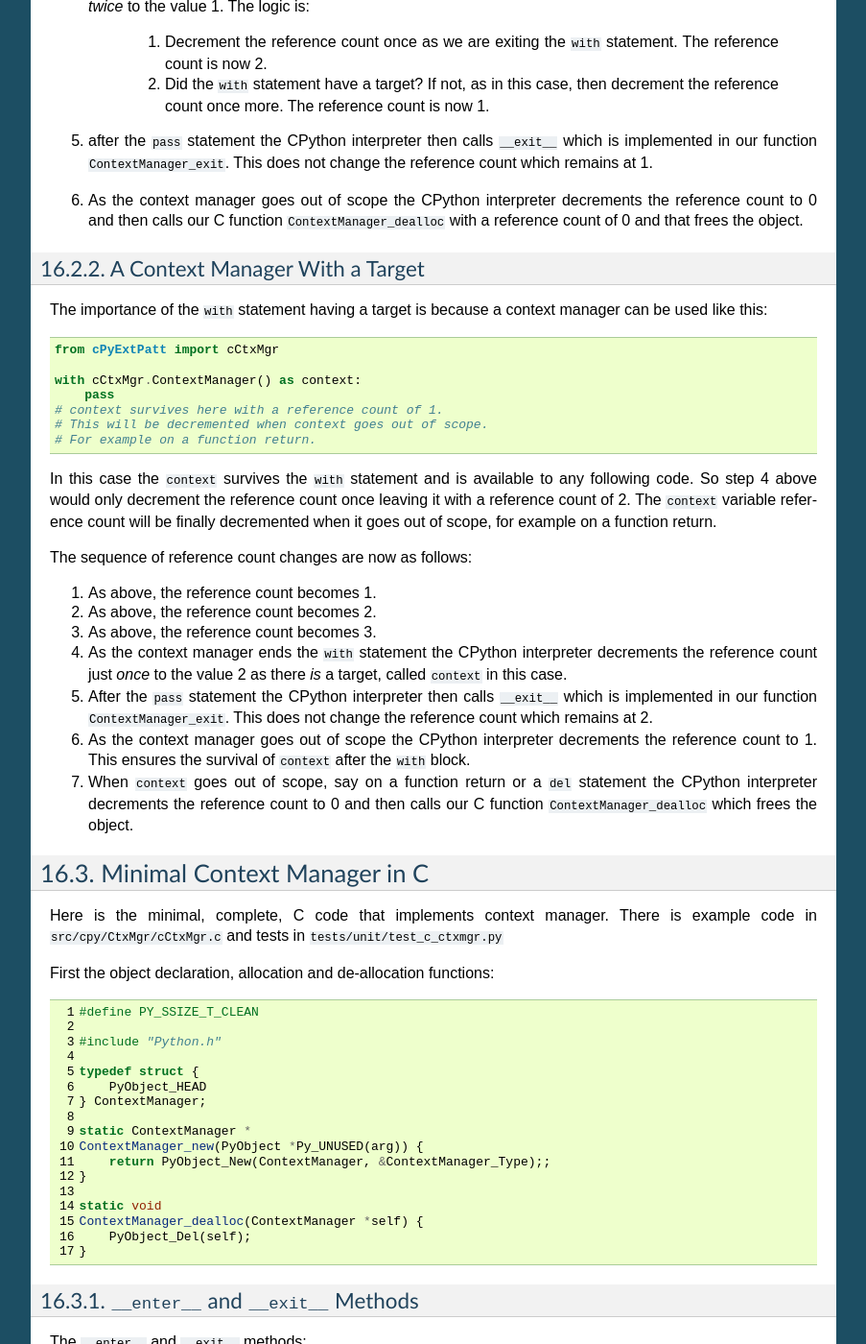
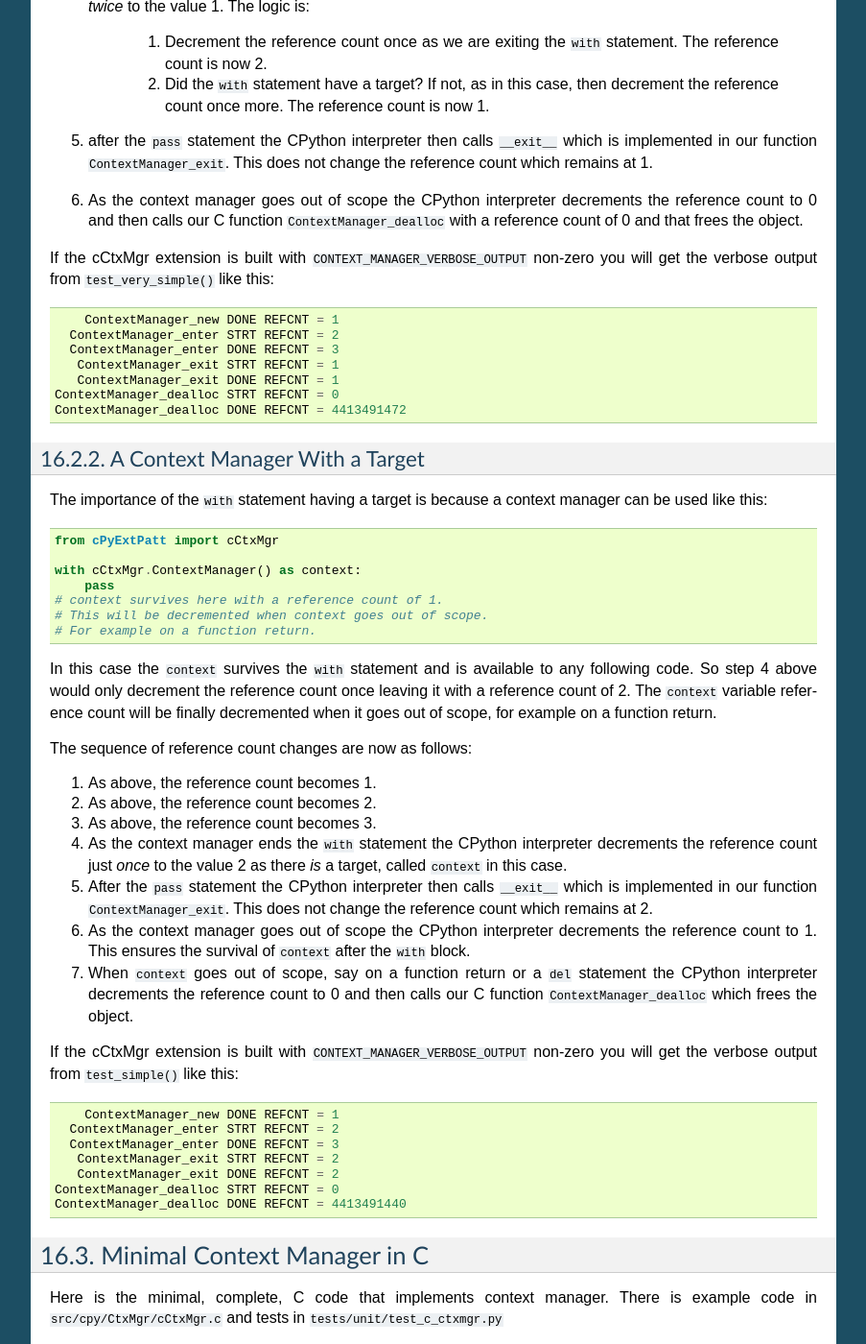
Before and after one commit to paulross/PythonExtensionPatterns, a Sphinx documentation site: the page built from doc/sphinx/source/context_manager.rst, in a window 1280 px wide and 1400 px high, scrolled down 1648 px. Shown: the whole window at 96% size, without its empty margins (198-1101 px from the left). Built offline with Sphinx 7.4.7, drawn with Linux system fonts in a browser that asks for light colours.

Commit message:
Exploring Python 3.14 changes in reference counting. This was looking aat context managers, they seem to be the same as Python 3.13.

```diff
--- a/HISTORY.rst
+++ b/HISTORY.rst
@@ -9,6 +9,7 @@ History
 
   - This checks the build against Python 3.14 but does not include any Python 3.14 specific features.
   - Several tests that check reference counts are now conditional on the Python version >= 3.14.
+  - There are reference count changes, as yet unexplained, but reflected in the tests.
 
 - Add CMake support and example of debugging.
 - Drop support for Python 3.8 and 3.9 (although they will likely work if you try).
--- a/doc/sphinx/source/context_manager.rst
+++ b/doc/sphinx/source/context_manager.rst
@@ -161,6 +148,18 @@ The sequence of reference count changes are as follows:
    count to 0 and then calls our C function ``ContextManager_dealloc`` with a reference count
    of 0 and that frees the object.
 
+If the cCtxMgr extension is built with ``CONTEXT_MANAGER_VERBOSE_OUTPUT`` non-zero you will get the verbose output from
+``test_very_simple()`` like this:
+
+.. code-block::
+
+          ContextManager_new DONE REFCNT = 1
+        ContextManager_enter STRT REFCNT = 2
+        ContextManager_enter DONE REFCNT = 3
+         ContextManager_exit STRT REFCNT = 1
+         ContextManager_exit DONE REFCNT = 1
+      ContextManager_dealloc STRT REFCNT = 0
+      ContextManager_dealloc DONE REFCNT = 4413491472
 
 .. index::
     single: Context Managers; With target
@@ -216,6 +202,19 @@ The sequence of reference count changes are now as follows:
 #. When ``context`` goes out of scope, say on a function return or a ``del`` statement the
    CPython interpreter decrements the reference count to 0 and then calls our C function
    ``ContextManager_dealloc`` which frees the object.
+
+If the cCtxMgr extension is built with ``CONTEXT_MANAGER_VERBOSE_OUTPUT`` non-zero you will get the verbose output from
+``test_simple()`` like this:
+
+.. code-block::
+
+          ContextManager_new DONE REFCNT = 1
+        ContextManager_enter STRT REFCNT = 2
+        ContextManager_enter DONE REFCNT = 3
+         ContextManager_exit STRT REFCNT = 2
+         ContextManager_exit DONE REFCNT = 2
+      ContextManager_dealloc STRT REFCNT = 0
+      ContextManager_dealloc DONE REFCNT = 4413491440
 
 .. index::
     single: Context Managers; Minimal in C
```
Also changed, not shown: other parts of doc/sphinx/source/context_manager.rst (+0 -26 lines), 1 other file.
